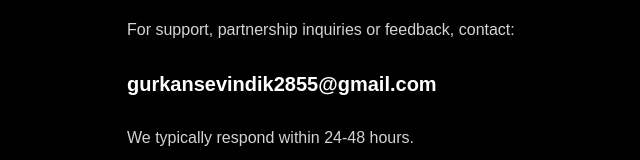
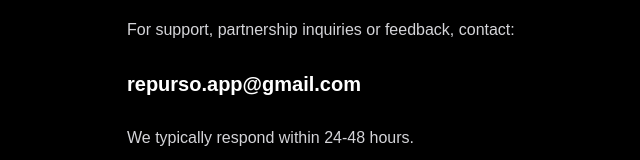
Before and after one commit to Repurso/repurso, a Next.js app: page /contact in a window 1280 px wide. Shown: the part 122-282 px from the top of the page, without its empty margins (129-769 px from the left). Built offline with nearby package versions, Linux system fonts and the light colour scheme.

Commit message:
Update public contact email

```diff
--- a/app/contact/page.tsx
+++ b/app/contact/page.tsx
@@ -10,7 +10,7 @@ export default function ContactPage() {
           </p>
 
           <p className="text-xl font-semibold text-white">
-            gurkansevindik2855@gmail.com
+            repurso.app@gmail.com
           </p>
 
           <p>
```
